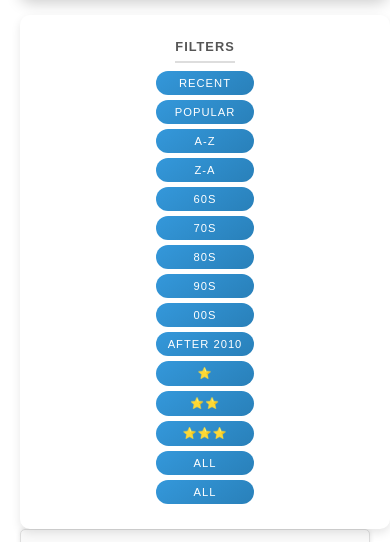
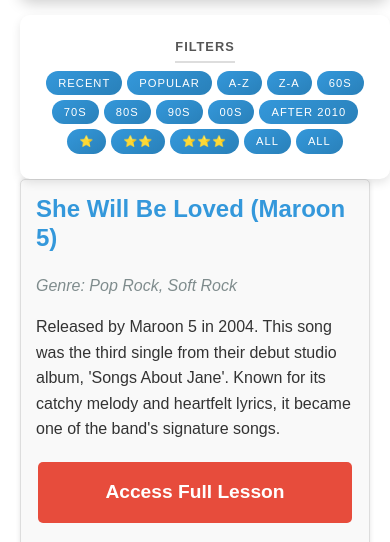
Before and after one commit to goliathguitartutorials/Guitar_Lesson_Library, a plain HTML site: page index.html in a window 390 px wide. Shown: the part 326-868 px from the top of the page. Drawn offline with Linux system fonts and the light colour scheme.

Commit message:
Update style.css

```diff
--- a/style.css
+++ b/style.css
@@ -349,20 +349,18 @@ body {
         flex-wrap: wrap;
         overflow-x: hidden;
         max-width: 100%;
-           width: 100%;
+        width: auto; /* changed width to auto to allow buttons to flow*/
+        margin: 0 auto;
          display: flex;
-        flex-direction: column;
-
+        justify-content: center;/* align the buttons center*/
     }
 
+     .mobile-filter .filter-container {
+         width: auto; /* set width to auto */
+           display: flex; /* ensure that the buttons are displayed correctly */
+           justify-content: center;/* ensure the buttons are centered*/
+     }
 
-     .mobile-filter .filter-container {
-          justify-content: center; /* Center the buttons on mobile */
-           width: auto; /* Ensure the container takes full width */
-            margin: 0 auto; /* Center the filter buttons container*/
-        max-width: max-content; /* Fit the container to its buttons */
-
-    }
     .mobile-filter .filter-container.primary-filters {
          margin-bottom: 10px; /* Add margin below the first row */
      }
```
Lines whose indentation alone changed are shown as unchanged.
